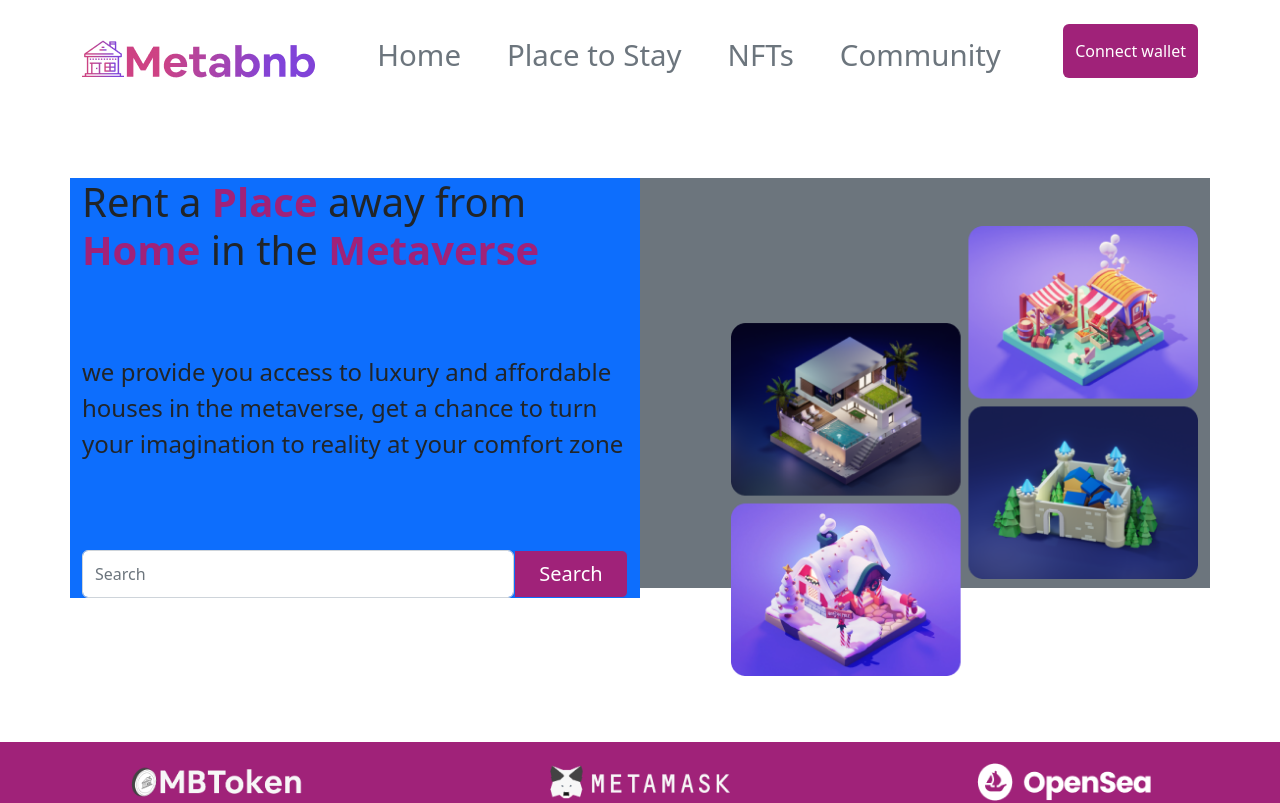
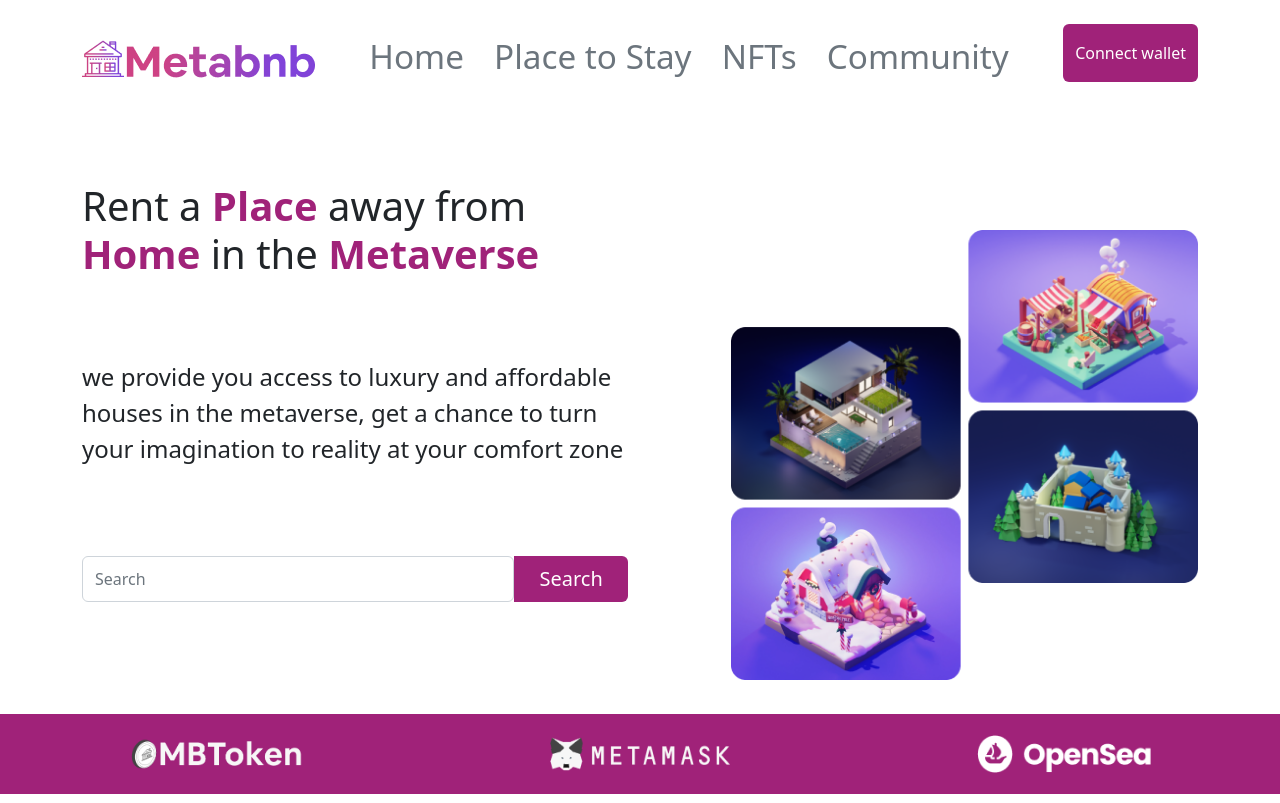
Before and after one commit to Mbahkingsley/metabnb-hng-project, a React (Create React App) app: page / in a window 1280 px wide. Shown: the top 803 px of the page. Built offline with nearby package versions, Linux system fonts and the light colour scheme.

Commit message:
routes: created routes for pages

```diff
--- a/src/App.js
+++ b/src/App.js
@@ -1,16 +1,24 @@
+import React from 'react';
 import './App.css';
-import Home from './pages/Home'
-
-
-
-
-// import PlaceToStay from './pages/PlaceToStay';
+import Home from './pages/Home';
+import { BrowserRouter, Routes, Route } from 'react-router-dom'
+import PlaceToStay from './pages/PlaceToStay';
+import PageNotFound from './pages/PageNotFound';
 
 
 function App() {
   return (
     <div>
-      <Home />
+      <BrowserRouter>
+      <Routes>
+        <Route path="/" element={<Home />} />
+        <Route path="/home" element={<Home />} />
+        <Route path="/placetostay" element={<PlaceToStay />} />
+        <Route path='*' element={<PageNotFound />} />
+      </Routes>
+      </BrowserRouter>
+
+      {/* <Home /> */}
 
 
 
--- a/src/components/Bottomsection.js
+++ b/src/components/Bottomsection.js
@@ -11,10 +11,10 @@ const Bottomsection = () => {
           <div className='col-xl-4 col-md-6 col-xs-6 '>
           <h1 className='text-white mb-5'>Metabnb NFTs</h1>
 
-            <p style={{width:"20rem",height:"8.5rem",fontSize:"1.4em",marginBottom:"20px"}}>Discover our NFT gift cards collection. Loyal customers gets amazing gift cards which are traded as NFTs. These NFTs gives our cutomer access to loads of our exclusive services.
+            <p style={{width:"20rem",height:"8.5rem",fontSize:"1.4em",marginBottom:"30px"}}>Discover our NFT gift cards collection. Loyal customers gets amazing gift cards which are traded as NFTs. These NFTs gives our cutomer access to loads of our exclusive services.
             </p>
 
-            <Button style={{backgroundColor:"#ffffff",color:"#a02279"}} className="border-0 btn-lg mt-5 pt-1">Learn more</Button>
+            <Button style={{backgroundColor:"#ffffff"}} className="border-0 btn-lg mt-5 pt-1"><a style={{color:"#a02279"}} className='text-decoration-none' href="placetostay">Learn more</a></Button>
           </div>
           <div className="col-xl-7 col-md-6 col-xs-6">
             <img  className='img-fluid mw-100 h-auto mt-0 d-none d-lg-block' width={"550px"} src={frame2} alt="" />
--- a/src/components/Header.js
+++ b/src/components/Header.js
@@ -45,14 +45,15 @@ const Header = () => {
       <div>
         <img className="img-fluid mw-100 h-auto mt-3" src={logo} alt="metabnb logo" />
       </div>
+      <button style={{backgroundColor:"#a02279"}} type="button" class="btn btn-primary border-0 d-lg-none btn-sm h-5 mt-4 mw-100" onClick={showEvent}>Connect wallet</button>
       <div style={{width:"60%"}} className="pt-2 d-flex justify-content-around align-items-center flex-wrap ">
-        <a style={{fontSize:"2.3vw"}} className="text-decoration-none text-secondary" href="a">Home</a>
-        <a style={{fontSize:"2.3vw"}} className="text-decoration-none text-secondary" href="b">Place to Stay</a>
-        <a style={{fontSize:"2.3vw"}} className="text-decoration-none text-secondary" href="v">NFTs</a>
-        <a style={{fontSize:"2.3vw"}} className="text-decoration-none text-secondary" href="n">Community</a>
+        <a style={{fontSize:"2.6vw"}} className="text-decoration-none text-secondary" href="*">Home</a>
+        <a style={{fontSize:"2.6vw"}} className="text-decoration-none text-secondary" href="*">Place to Stay</a>
+        <a style={{fontSize:"2.6vw"}} className="text-decoration-none text-secondary" href="*">NFTs</a>
+        <a style={{fontSize:"2.6vw"}} className="text-decoration-none text-secondary" href="*">Community</a>
       </div>
 
-      <button style={{backgroundColor:"#a02279"}} type="button" class="btn btn-primary border-0" onClick={showEvent}>Connect wallet</button>
+      <button style={{backgroundColor:"#a02279"}} type="button" class="btn btn-primary border-0 d-none d-lg-block" onClick={showEvent}>Connect wallet</button>
     </header>
     </div>
   );
--- a/src/pages/Home.js
+++ b/src/pages/Home.js
@@ -27,7 +27,7 @@ const Home = () => {
        <div style={{paddingTop:"100px"}} className="container ">
 
           <div className="row">
-              <div style={{height:"420px"}} className="col-xs-12 col-md-6 col-xl-6 bg-primary d-flex flex-column justify-content-between">
+              <div style={{height:"420px"}} className="col-xs-12 col-md-6 col-xl-6 d-flex flex-column justify-content-between">
               <h1>
               Rent a{" "}
               <span style={{ color: "#a02279", fontWeight: "bold" }}>
@@ -51,9 +51,9 @@ const Home = () => {
             </p>
 
                   <Form className="d-flex">
-                  <Form.Control type="search" placeholder="Search" className="" />
+                  <Form.Control type="search" placeholder="Search" />
                   <Button style={{backgroundColor:"#a02279"}}
-                    className="rounded-0 rounded-end w-25"
+                    className="rounded-0 rounded-end w-25 border-0"
                     size="lg"
                   >
                     Search
@@ -61,13 +61,13 @@ const Home = () => {
                 </Form>
               </div>
 
-              <div style={{height:"410px",paddingLeft:"8%"}} className="col-xs-12 col-md-6 col-xl-6 bg-secondary pt-5 ">
+              <div style={{height:"410px",paddingLeft:"8%"}} className="col-xs-12 col-md-6 col-xl-6 pt-5 ">
                 <img className="img-fluid mw-100 h-auto" src={frame1} alt="" />
 
               </div>
           </div>
        </div>
-       <div className="mw-100 d-flex justify-content-around flex-wrap align-items-center" style={{backgroundColor:"#a02279",marginTop:"9rem",height:"5rem",marginBottom:"9rem"}}>
+       <div className="mw-100 d-flex justify-content-around flex-wrap align-items-center" style={{backgroundColor:"#a02279",marginTop:"7rem",height:"5rem",marginBottom:"9rem"}}>
         <img className="img-fluid mw-100 h-auto" style={{height:"45px",width:"180px"}} src={icon1} alt="" />
         <img className="img-fluid mw-100 h-auto" style={{height:"45px",width:"180px"}} src={icon3} alt="" />
         <img className="img-fluid mw-100 h-auto" style={{height:"45px",width:"180px"}} src={icon2} alt="" />
--- /dev/null
+++ b/src/pages/PageNotFound.js
@@ -0,0 +1,11 @@
+import React from 'react'
+
+const PageNotFound = () => {
+  return (
+    <div>
+        <h2>Page Not Found</h2>
+    </div>
+  )
+}
+
+export default PageNotFound;
```
